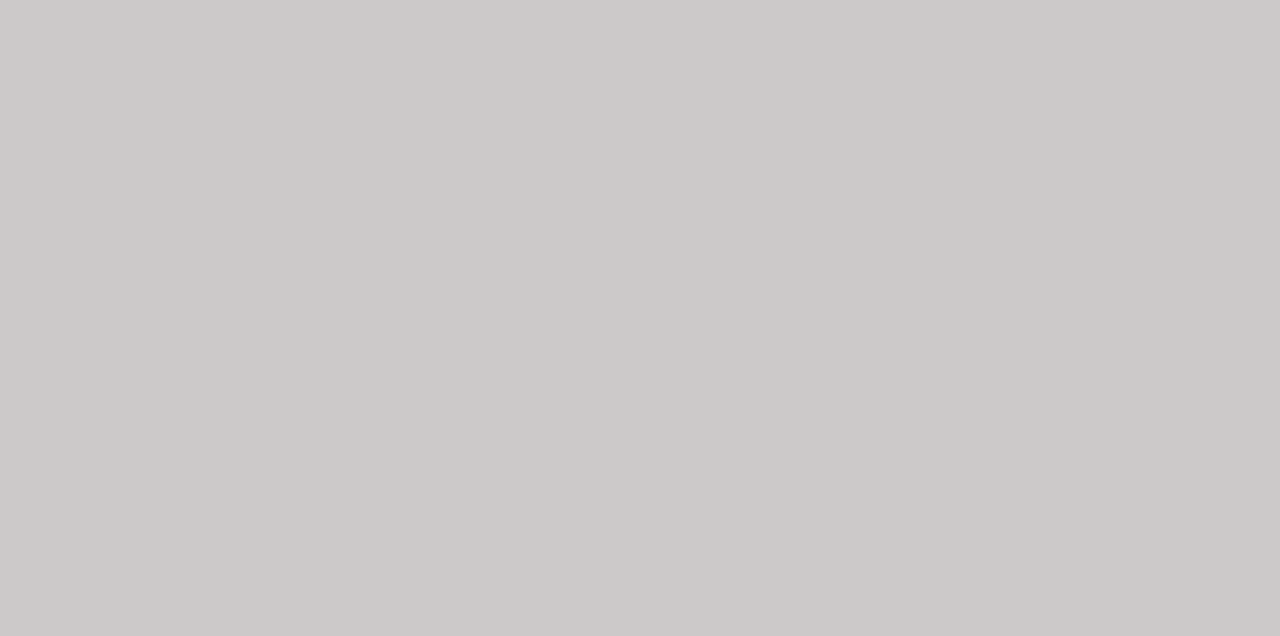
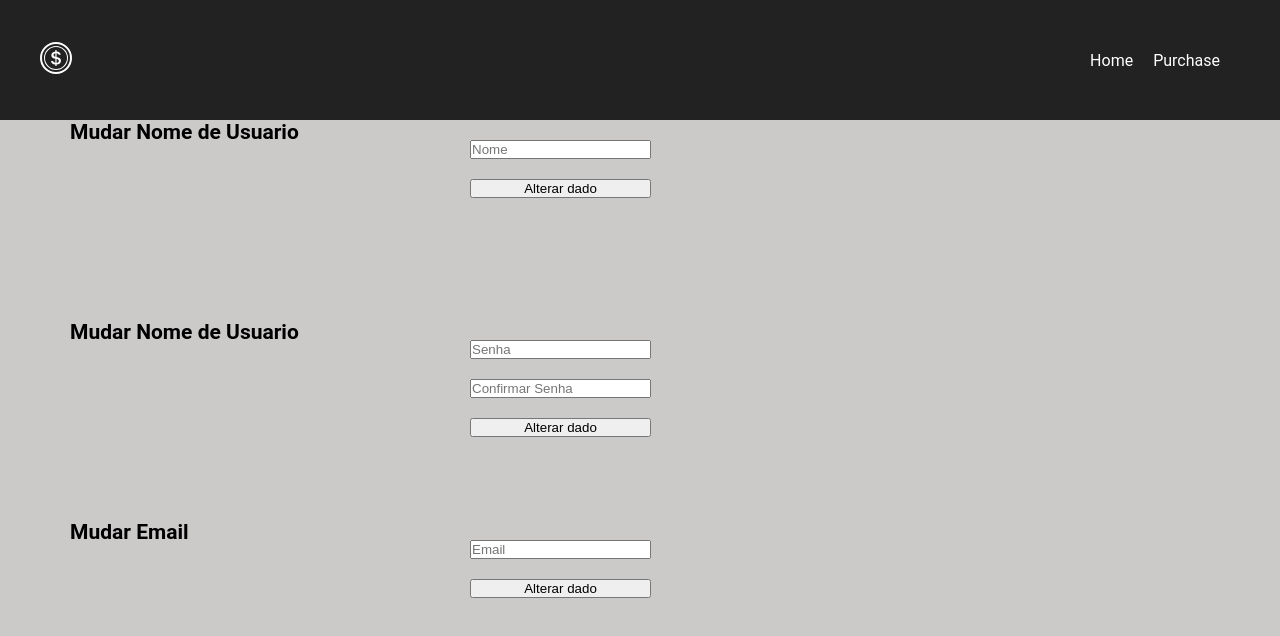
Before and after one commit to Chuu5/Random-Store, a React (Vite) app: page /account in a window 1280 px wide. Before the commit this address had no page. Shown: the top 636 px of the page. Built offline with nearby package versions, Linux system fonts and the light colour scheme.

Commit message:
adding fake api
adding fake api to register and verify new account

```diff
--- a/db.json
+++ b/db.json
@@ -1,6 +1,21 @@
 {
   "users": [
-
+    {
+      "id": 1,
+      "userName": "somename",
+      "email": "email@email",
+      "password": "aaaa"
+    },
+    {
+      "id": 2
+    },
+    {
+      "userName": "aaaa",
+      "email": "email@emaila",
+      "password": "aaaa",
+      "confirmPassword": "aaaa",
+      "id": 3
+    }
   ],
   "products": [
     {
@@ -51,6 +66,5 @@
       "price": "20",
       "counter": 0
     }
-
   ]
 }
--- a/src/components/CreateAcc.jsx
+++ b/src/components/CreateAcc.jsx
@@ -7,7 +7,7 @@ import "./createAcc.css"
 import { useForm } from "react-hook-form";
 import { yupResolver } from '@hookform/resolvers/yup';
 import * as yup from "yup";
-import { useState } from "react";
+import Data from "../../db.json"
 
 
 const schema = yup.object({
@@ -20,12 +20,34 @@ const schema = yup.object({
 
 function CreateAcc( { display } ) {
 
+    const users = Data.users
 
     const { register, handleSubmit, formState: { errors } } = useForm({
         resolver: yupResolver(schema)
       });
 
-    const onSubmit = data => console.log(data);
+    const onSubmit = data => {
+        const emailExist = users.find( (user) => user.email === data.email)
+
+        if(emailExist) {
+            return alert("email já registrado")
+        } else {
+            fetch("http://localhost:5000/users/", {
+                    method: "POST",
+                    body: JSON.stringify({
+                        ...data
+                    }),
+                    headers: {
+                        "Content-type": "application/json; charset=UTF-8"
+                    }
+                })
+                .then(response => response.json())
+                .then(user => console.log(user))
+                .catch(e => console.error(e))
+                alert("Email Registrado com sucesso")
+                display(false)
+        }
+    }
 
 
 
@@ -35,7 +57,8 @@ function CreateAcc( { display } ) {
                 <h2>Cadastro</h2>
                 <div className="Field">
                     <AiOutlineUser />
-                    <input type={"text"} name={"name"} placeholder={"UserName"}
+                    <input
+                    type={"text"} name={"name"} placeholder={"UserName"}
                     className="input-Component"
                     {...register( "userName" , { required: true } )}
                     />
@@ -44,9 +67,16 @@ function CreateAcc( { display } ) {
 
                 <div className="Field">
                     <MdEmail />
-                    <input type={"email"} name={"email"} placeholder={"Email"}
+                    <input
+                    type={"email"}
+                    name={"email"}
+                    placeholder={"Email"}
                     className="input-Component"
-                    {...register( "email" , { required: true } )}/>
+                    {...register( "email" , {
+                        required: true
+                    })}
+
+                    />
                 </div>
                 <p>{errors.email?.message}</p>
 
--- a/src/components/navbar.css
+++ b/src/components/navbar.css
@@ -25,13 +25,3 @@ nav {
 .menu-links a {
     color: white;
 }
-
-.menu-links .cart-btn {
-    padding: 10px 30px;
-    background-color: #6329c7;
-    border: none;
-    margin-left: 10px;
-    color: white;
-
-    cursor: pointer;
-}
--- a/src/components/navbar.jsx
+++ b/src/components/navbar.jsx
@@ -2,7 +2,7 @@ import { BsCoin } from "react-icons/bs"
 import { Outlet, Link } from "react-router-dom";
 import "./navbar.css"
 
-function Nav() {
+function Nav( {user} ) {
     return (
         <>
             <nav>
@@ -19,13 +19,11 @@ function Nav() {
                     <li>
                         <Link to={"/purchase"}>Purchase</Link>
                     </li>
+
                     <li>
-                        <Link to={"/cart"}>
-                            <button className="cart-btn">
-                                Cart
-                            </button>
-                        </Link>
+                        <Link to={"/account"}>{user.userName}</Link>
                     </li>
+
                 </ul>
 
             </nav>
--- /dev/null
+++ b/src/pages/Account.css
@@ -0,0 +1,17 @@
+.info-container {
+    display: flex;
+    height: 200px;
+}
+
+.info-text {
+    width: 400px;
+    font-size: 14px;
+}
+
+.info-fields {
+    display: flex;
+    flex-direction: column;
+
+    margin-top: 20px;
+    gap: 20px;
+}
--- /dev/null
+++ b/src/pages/Account.jsx
@@ -0,0 +1,52 @@
+import "./Account.css"
+
+function Account( {user} ) {
+    return (
+        <div className="container">
+            <div className="info-container">
+
+                <div className="info-text">
+                    <h2>Mudar Nome de Usuario</h2>
+                </div>
+
+                <div className="info-fields">
+
+                    <input type="text" placeholder="Nome"/>
+
+                    <button>Alterar dado</button>
+                </div>
+            </div>
+
+            <div className="info-container">
+
+                <div className="info-text">
+                    <h2>Mudar Nome de Usuario</h2>
+                </div>
+
+                <div className="info-fields">
+
+                    <input type="password" placeholder="Senha"/>
+                    <input type="password" placeholder="Confirmar Senha" />
+
+                    <button>Alterar dado</button>
+                </div>
+            </div>
+
+            <div className="info-container">
+
+                <div className="info-text">
+                    <h2>Mudar Email</h2>
+                </div>
+
+                <div className="info-fields">
+
+                    <input type="email" placeholder="Email"/>
+
+                    <button>Alterar dado</button>
+                </div>
+            </div>
+        </div>
+    )
+}
+
+export default Account
--- a/src/pages/Home.jsx
+++ b/src/pages/Home.jsx
@@ -8,6 +8,8 @@ import { useForm } from "react-hook-form";
 import { yupResolver } from '@hookform/resolvers/yup';
 import * as yup from "yup";
 import { useState } from "react"
+import { useNavigate } from "react-router-dom"
+
 
 
 const schema = yup.object({
@@ -17,7 +19,7 @@ const schema = yup.object({
 
 
 
-function Home() {
+function Home( {setUser} ) {
 
   const [displayCreateAcc, setdisplayCreateAcc] = useState(false)
 
@@ -25,7 +27,30 @@ function Home() {
     resolver: yupResolver(schema)
   })
 
-  const onSubmitForm = data => console.log(data)
+  const navigate = useNavigate();
+
+
+  const onSubmitForm = data => {
+    fetch("http://localhost:5000/users/")
+    .then(response => response.json())
+    .then( (users) => {
+      const user = users.find((user) => user.email === data.email)
+
+      if (user) {
+
+        if(user.password === data.password) {
+          setUser(user)
+          navigate("/purchase")
+        } else {
+          alert("Senha Invalida")
+        }
+
+      } else {
+        alert("Email Não Registrado")
+      }
+    })
+    .catch(e => console.error(e))
+  }
 
 
   return (
--- a/src/pages/Purchase.jsx
+++ b/src/pages/Purchase.jsx
@@ -21,6 +21,7 @@ function Purchase() {
     const [openCart, setOpenCart] = useState(false)
 
     const [totalPrice, setTotalPrice] = useState(0)
+
 
     const onAdd = (product) => {
         setQuantity(quantity + 1)
--- a/src/rendering.jsx
+++ b/src/rendering.jsx
@@ -1,18 +1,22 @@
+import { useState } from 'react'
 import { Routes, Route } from 'react-router-dom'
 import Nav from './components/navbar'
 import Home from './pages/Home'
 import Purchase from './pages/Purchase'
+import Account from './pages/Account'
 
 
 function Rendering() {
 
+    const [user, setUser] = useState("")
 
 
     return (
     <Routes>
-      <Route path='/' element={<Nav />}>
-        <Route path='/' element={<Home />}/>
+      <Route path='/' element={<Nav user={user} />}>
+        <Route path='/' element={<Home setUser={setUser}/>}/>
         <Route path='/purchase' element={<Purchase/>}/>
+        <Route path='/account' element={<Account />}/>
       </Route>
     </Routes>
     )
```
Lines whose indentation alone changed are shown as unchanged.
